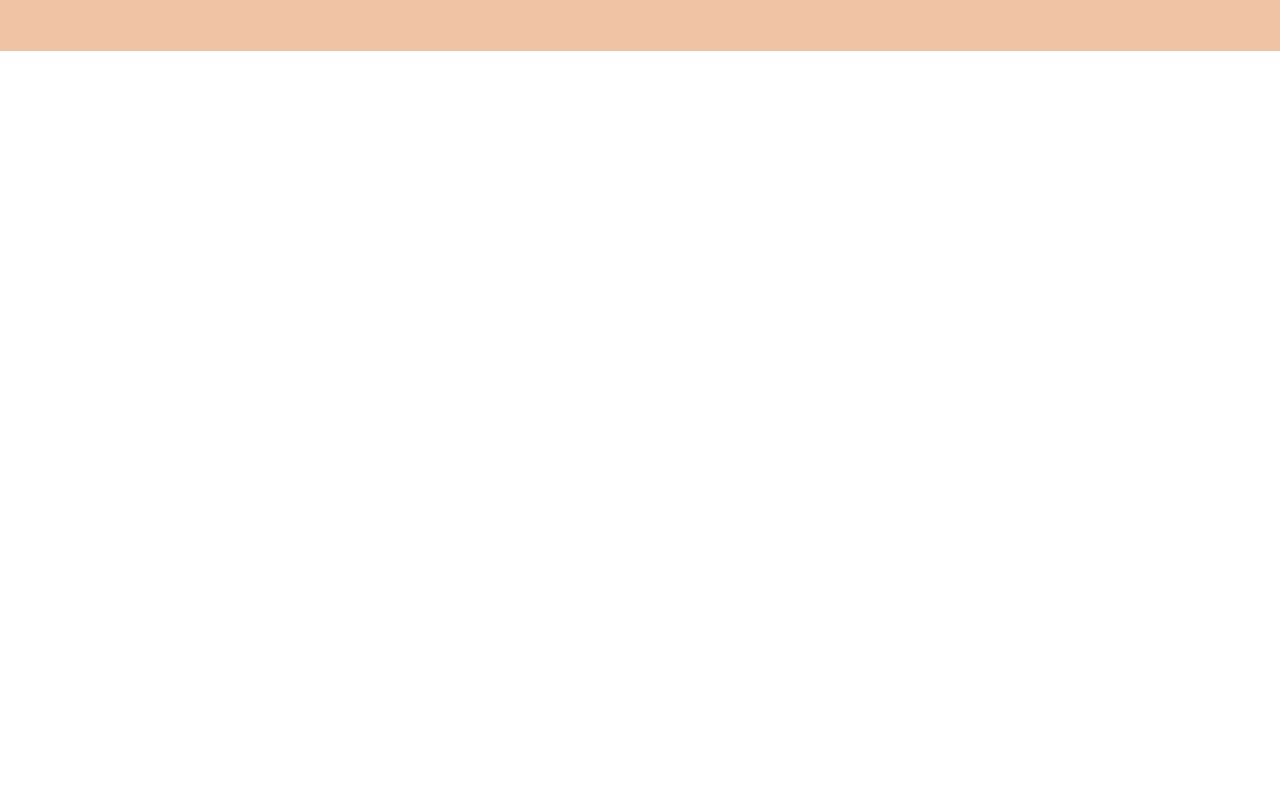
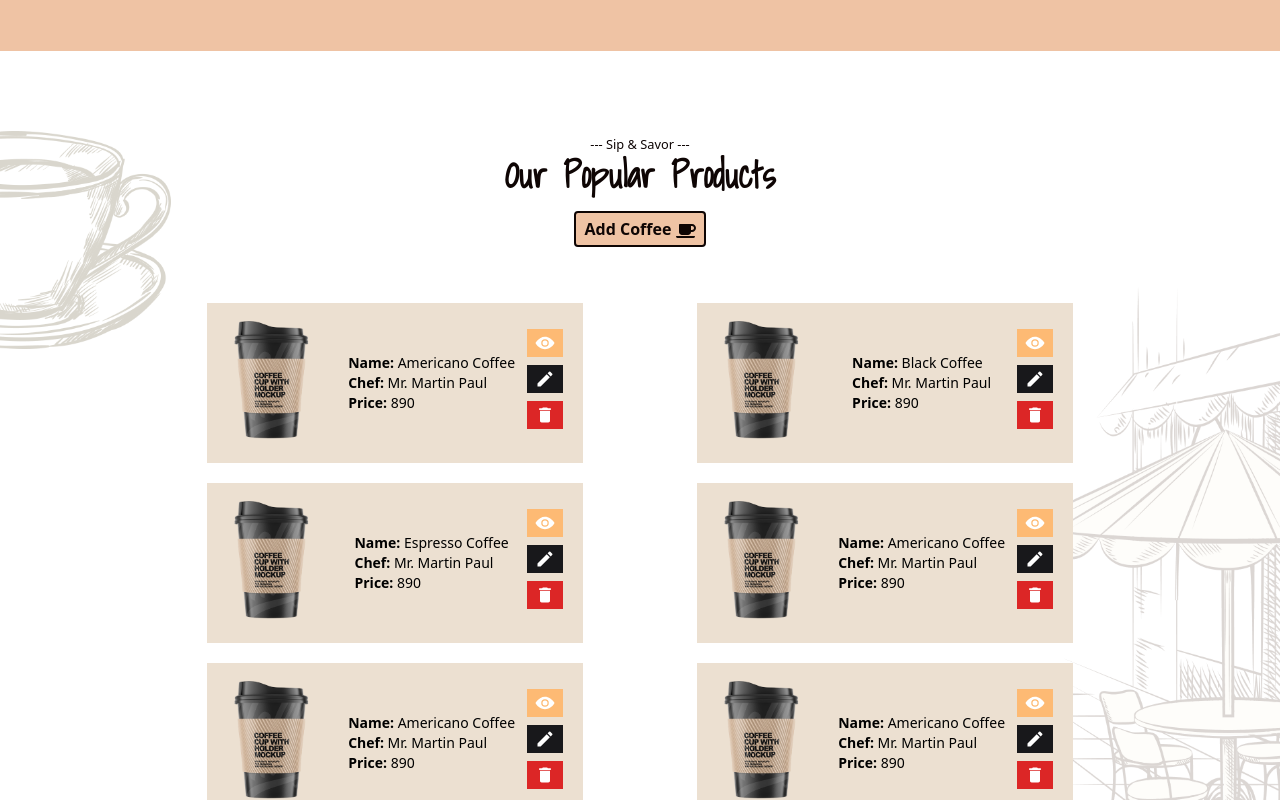
Before and after one commit to chamakkarmakar/coffee-store-client, a React (Vite) app: page / in a window 1280 px wide. Shown: the part 920-1720 px from the top of the page. Before the commit the page ends 1051 px from the top, so only its background shows below. Built offline with nearby package versions, Linux system fonts and the light colour scheme; a web font is replaced by a local one.

Commit message:
make products section

```diff
--- /dev/null
+++ b/public/coffeeProducts.json
@@ -0,0 +1,45 @@
+
+[
+    {
+        "id": 1,
+        "image": "",
+        "product_name": "Americano Coffee",
+        "chef": "Mr. Martin Paul",
+        "price": 890
+    },
+    {
+        "id": 2,
+        "image": "",
+        "product_name": "Black Coffee",
+        "chef": "Mr. Martin Paul",
+        "price": 890
+    },
+    {
+        "id": 3,
+        "image": "",
+        "product_name": "Espresso Coffee",
+        "chef": "Mr. Martin Paul",
+        "price": 890
+    },
+    {
+        "id": 4,
+        "image": "",
+        "product_name": "Americano Coffee",
+        "chef": "Mr. Martin Paul",
+        "price": 890
+    },
+    {
+        "id": 5,
+        "image": "",
+        "product_name": "Americano Coffee",
+        "chef": "Mr. Martin Paul",
+        "price": 890
+    },
+    {
+        "id": 6,
+        "image": "",
+        "product_name": "Americano Coffee",
+        "chef": "Mr. Martin Paul",
+        "price": 890
+    }
+]
--- a/src/Components/HomePg/Home.jsx
+++ b/src/Components/HomePg/Home.jsx
@@ -1,6 +1,7 @@
 import React from 'react'
 import Banner from './Banner'
 import Services from '../Services/Services'
+import Products from '../Products/Products'
 
 
 const Home = () => {
@@ -8,6 +9,7 @@ const Home = () => {
     <div>
     <Banner />
     <Services />
+    <Products />
     </div>
   )
 }
--- /dev/null
+++ b/src/Components/Products/Products.jsx
@@ -0,0 +1,48 @@
+import React, { useEffect, useState } from 'react'
+import bgProduct from "../../assets/images/more/1.png"
+import productImg from "../../assets/images/1.png"
+import { FaCoffee } from "react-icons/fa";
+import { IoEye } from "react-icons/io5";
+import { MdEdit, MdDelete } from "react-icons/md";
+
+const Products = () => {
+  const [products, setProducts] = useState([]);
+
+  useEffect(() => {
+    fetch('coffeeProducts.json')
+      .then(res => res.json())
+      .then(data => setProducts(data))
+  }, [])
+  return (
+    <div className='mt-20 mb-32 bg-no-repeat bg-cover h-screen ' style={{ backgroundImage: `url(${bgProduct})` }}>
+      <div className='text-center text-coffee1'>
+        <small>--- Sip & Savor ---</small>
+        <h1 style={{ fontFamily: 'Shadows Into Light' }} className='text-4xl font-bold'>Our Popular Products</h1>
+        <button className='bg-coffee5 my-4 py-1 px-2 rounded font-semibold border-2 border-coffee1'>Add Coffee <FaCoffee className='inline w-5 h-5' /></button>
+      </div>
+
+      <div className="w-9/12 mx-auto">
+        <div className='grid grid-cols-2 place-items-center gap-5 my-10'>
+          {
+            products.map(product =>
+              <div key={product.id} className='w-4/5 h-40 bg-coffee6 flex justify-between items-center'>
+                <img className='h-40' src={productImg} alt="" />
+                <div className='text-sm'>
+                  <p><span className="font-bold">Name:</span> {product.product_name} </p>
+                  <p><span className="font-bold">Chef:</span> {product.chef} </p>
+                  <p><span className="font-bold">Price:</span> {product.price} </p>
+                </div>
+                <div className='pr-5'>
+                  <button className='block bg-orange px-2 py-1 mb-2'><IoEye className='w-5 h-5 text-white' /></button>
+                  <button className='block bg-dark px-2 py-1 mb-2'><MdEdit className='w-5 h-5 text-white' /></button>
+                  <button className='block bg-red px-2 py-1 mb-2'><MdDelete className='w-5 h-5 text-white' /></button>
+                </div>
+              </div>)
+          }
+        </div>
+      </div>
+    </div>
+  )
+}
+
+export default Products
--- a/src/Components/Services/Services.jsx
+++ b/src/Components/Services/Services.jsx
@@ -5,23 +5,23 @@ import { FaAward } from "react-icons/fa6";
 const Services = () => {
     return (
         <div className='bg-coffee5 py-14 mb-20'>
-            <div className="md:w-3/4 w-full grid md:grid-cols-4 grid-cols-2 gap-5 md:mx-auto mx-10">
-                <div className='w-52 text-coffee2'>
+            <div className="md:w-3/4 w-full grid md:grid-cols-4 grid-cols-2 md:gap-5 gap-3 md:mx-auto mx-10">
+                <div className='md:w-52 w-36 text-coffee2'>
                     <GiCoffeeCup className='w-16 h-16 mb-3'/>
                     <h2 className='font-semibold text-2xl mb-2' style={{fontFamily:'Shadows Into Light'}}>Awsome Aroma</h2>
                     <p className='text-sm '>You will definitely be a fan of the design & aroma of your coffee</p>
                 </div>
-                <div className='w-52 text-coffee2'>
+                <div className='md:w-52 w-36 text-coffee2'>
                     <FaAward className='w-16 h-16 mb-3'/>
                     <h2 className='font-semibold text-2xl mb-2' style={{fontFamily:'Shadows Into Light'}}>High Quality</h2>
                     <p className='text-sm '>We served the coffee to you maintaining the best quality</p>
                 </div>
-                <div className='w-52 text-coffee2'>
+                <div className='md:w-52 w-36 text-coffee2'>
                     <GiCoffeeBeans className='w-16 h-16 mb-3'/>
                     <h2 className='font-semibold text-2xl mb-2' style={{fontFamily:'Shadows Into Light'}}>Pure Grades</h2>
                     <p className='text-sm '>The coffee is made of the green coffee beans which you will love</p>
                 </div>
-                <div className='w-52 text-coffee2'>
+                <div className='md:w-52 w-36 text-coffee2'>
                     <BiCoffeeTogo className='w-16 h-16 mb-3'/>
                     <h2 className='font-semibold text-2xl mb-2' style={{fontFamily:'Shadows Into Light'}}>Proper Roasting</h2>
                     <p className='text-sm '>Your coffee is brewed by first roasting the green coffee beans</p>
--- a/tailwind.config.js
+++ b/tailwind.config.js
@@ -14,6 +14,10 @@ export default {
       'coffee3': '#794028',
       'coffee4': '#BE7656',
       'coffee5': '#EFC3A4',
+      'coffee6': '#ECE0D1',
+      'orange': '#fdba74',
+      'red': '#dc2626',
+      "dark": '#18181b',
       "white": '#ffffff'
     }
   },
```
